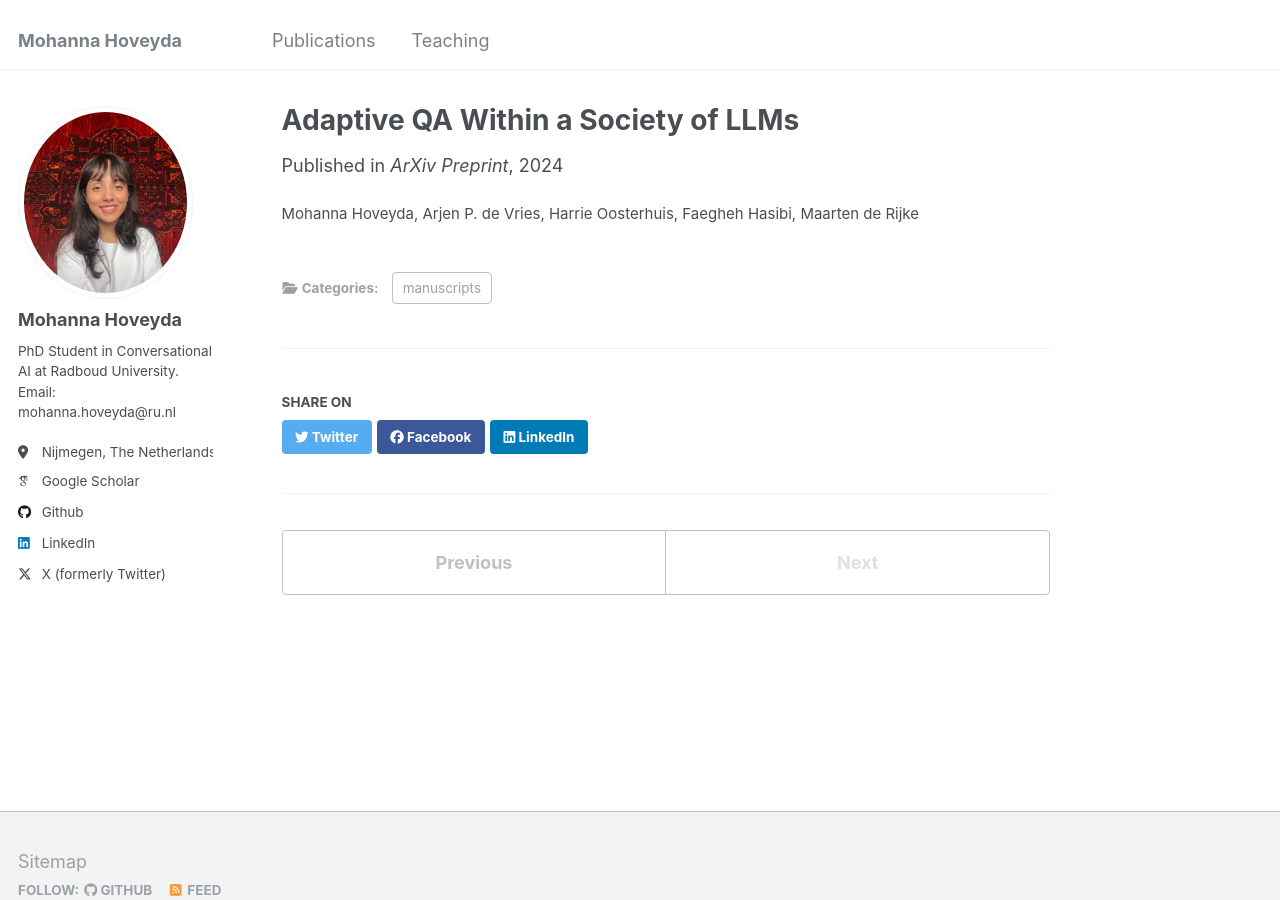
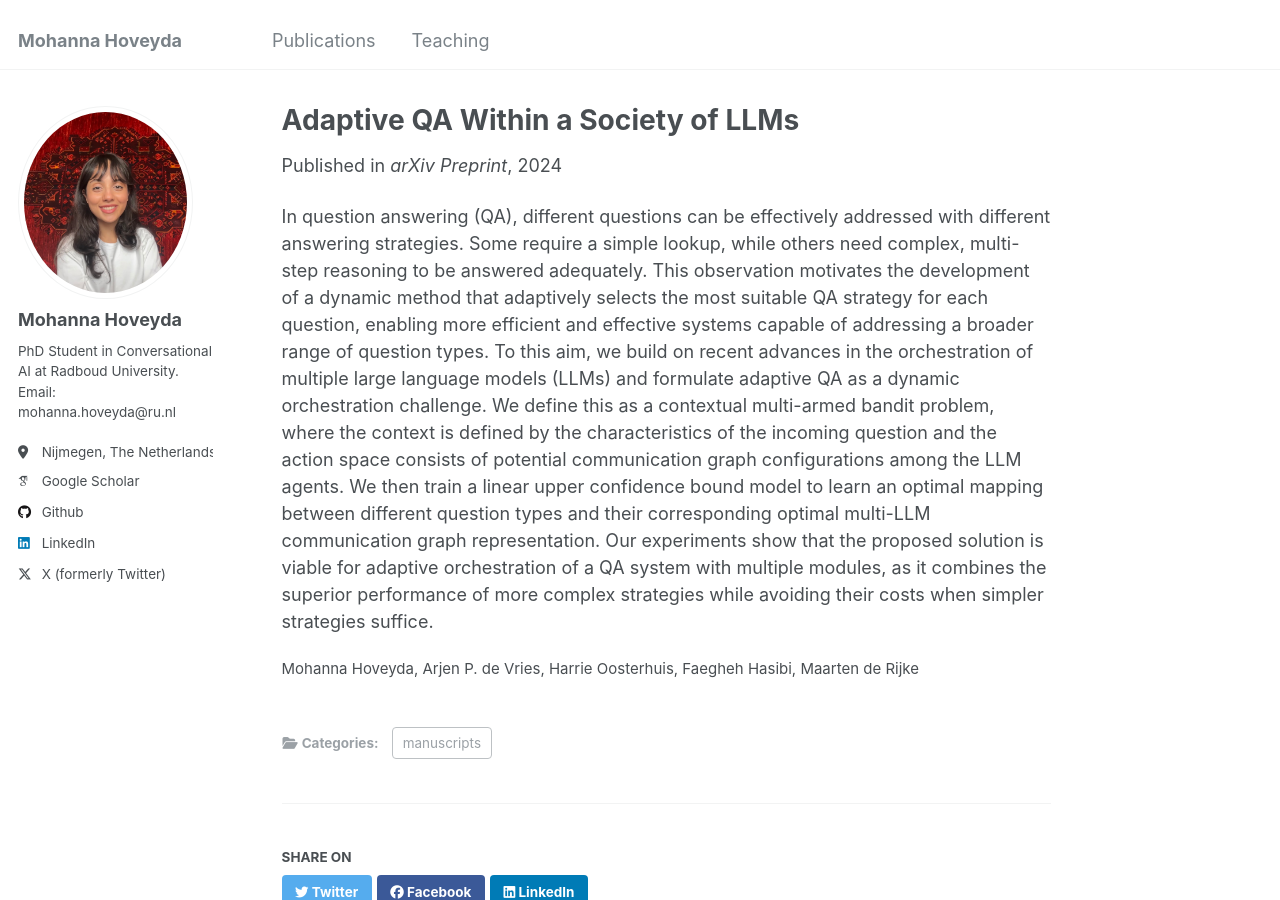
Before and after one commit to mohannahoveyda/mohannahoveyda.github.io, a Jekyll site: the page built from _publications/2015-10-01-paper-title-number-3.md, in a window 1280 px wide and 900 px high. Built offline with Jekyll 4.4.1, drawn with Linux system fonts in a browser that asks for light colours; some web fonts are replaced.

Commit message:
adding abstract for AQA paper

```diff
--- a/_publications/2015-10-01-paper-title-number-3.md
+++ b/_publications/2015-10-01-paper-title-number-3.md
@@ -5,8 +5,10 @@
 permalink: /publication/2015-10-01-paper-title-number-3
 excerpt: 'Short abstract'
 date: 2024-08-20
-venue: 'ArXiv Preprint'
+venue: 'arXiv Preprint'
 # slidesurl: 'http://academicpages.github.io/files/slides1.pdf'
 # paperurl: 'http://academicpages.github.io/files/paper1.pdf'
 citation: 'Mohanna Hoveyda, Arjen P. de Vries, Harrie Oosterhuis, Faegheh Hasibi, Maarten de Rijke'
 ---
+
+In question answering (QA), different questions can be effectively addressed with different answering strategies. Some require a simple lookup, while others need complex, multi-step reasoning to be answered adequately. This observation motivates the development of a dynamic method that adaptively selects the most suitable QA strategy for each question, enabling more efficient and effective systems capable of addressing a broader range of question types. To this aim, we build on recent advances in the orchestration of multiple large language models (LLMs) and formulate adaptive QA as a dynamic orchestration challenge. We define this as a contextual multi-armed bandit problem, where the context is defined by the characteristics of the incoming question and the action space consists of potential communication graph configurations among the LLM agents. We then train a linear upper confidence bound model to learn an optimal mapping between different question types and their corresponding optimal multi-LLM communication graph representation. Our experiments show that the proposed solution is viable for adaptive orchestration of a QA system with multiple modules, as it combines the superior performance of more complex strategies while avoiding their costs when simpler strategies suffice.
```
